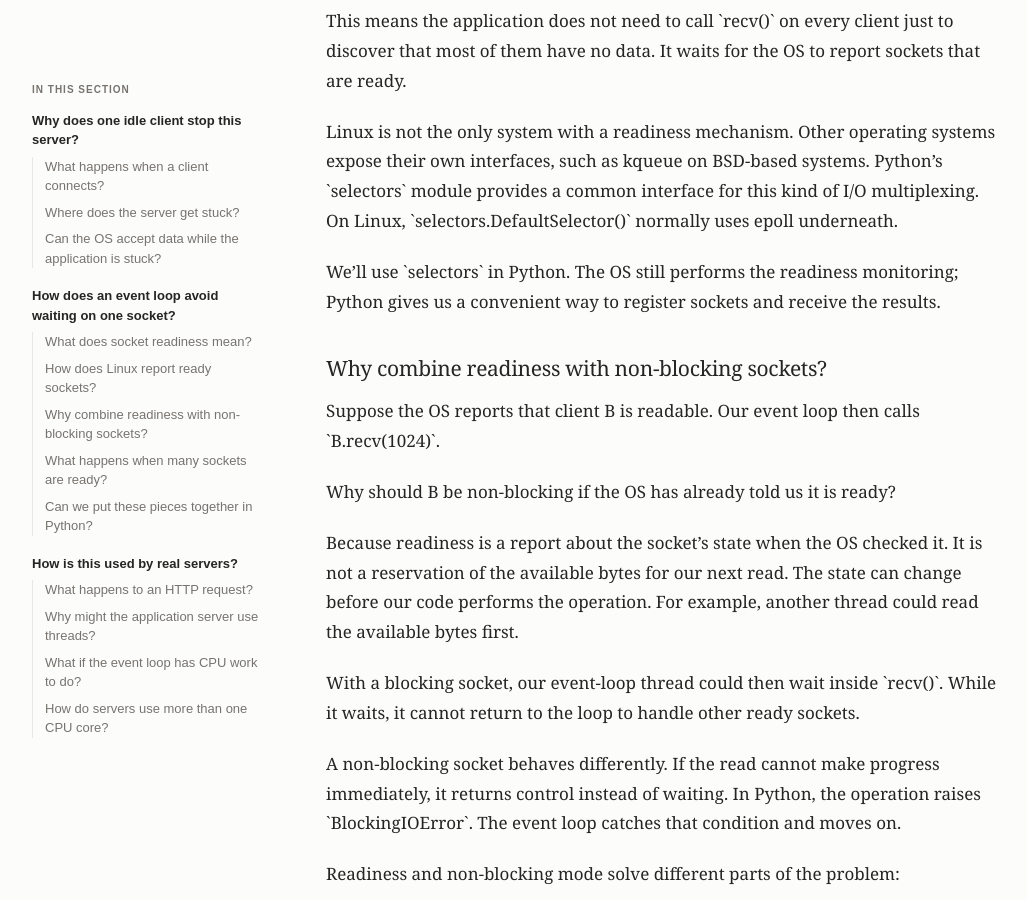
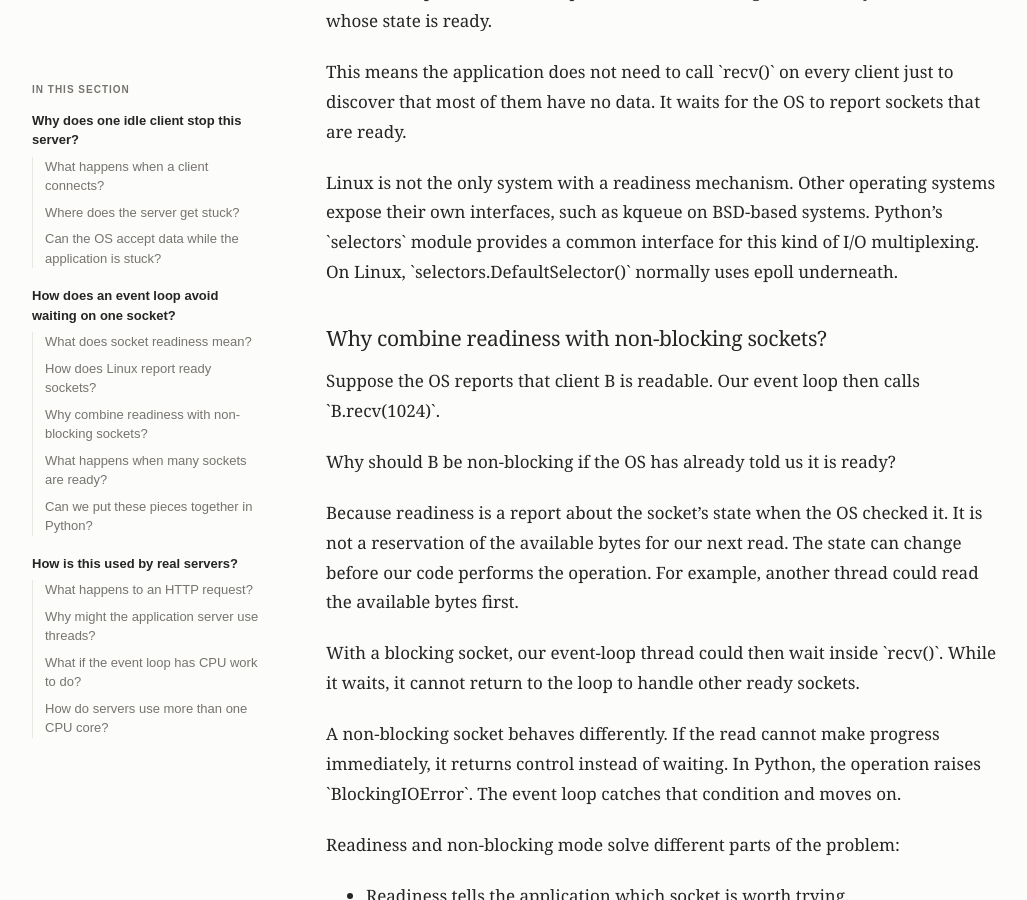
Before and after one commit to simplyjaga/simplyjaga.github.io, a Jekyll site: the page built from _posts/2026-11-03-how-one-server-handles-multiple-clients.md, in a window 1280 px wide and 900 px high, scrolled down 4083 px. Shown: the whole window, without its empty margins (101-1128 px from the left). Built offline with Jekyll 4.4.1, drawn with Linux system fonts in a browser that asks for light colours; some of the changed text lies outside the part shown.

```diff
--- a/_posts/2026-11-03-how-one-server-handles-multiple-clients.md
+++ b/_posts/2026-11-03-how-one-server-handles-multiple-clients.md
@@ -140,8 +142,6 @@ For our server, we would register the listening socket for read readiness. When
 This means the application does not need to call \`recv()\` on every client just to discover that most of them have no data. It waits for the OS to report sockets that are ready.
 
 Linux is not the only system with a readiness mechanism. Other operating systems expose their own interfaces, such as kqueue on BSD-based systems. Python's \`selectors\` module provides a common interface for this kind of I/O multiplexing. On Linux, \`selectors.DefaultSelector()\` normally uses epoll underneath.
-
-We'll use \`selectors\` in Python. The OS still performs the readiness monitoring; Python gives us a convenient way to register sockets and receive the results.
 
 ### Why combine readiness with non-blocking sockets? {#why-combine-readiness-with-non-blocking-sockets}
 
```
Also changed, not shown: other parts of _posts/2026-11-03-how-one-server-handles-multiple-clients.md (+2 -0 lines).
